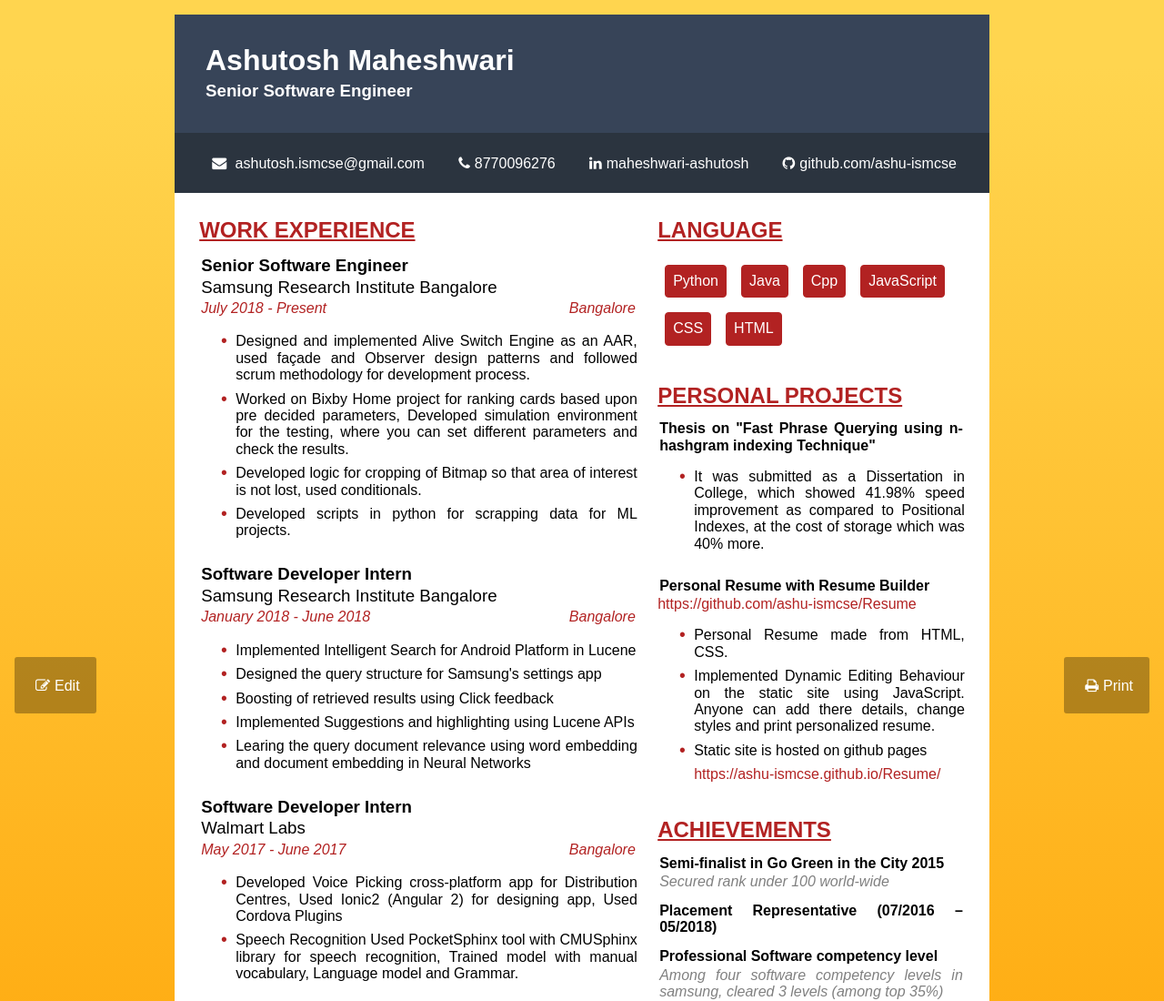
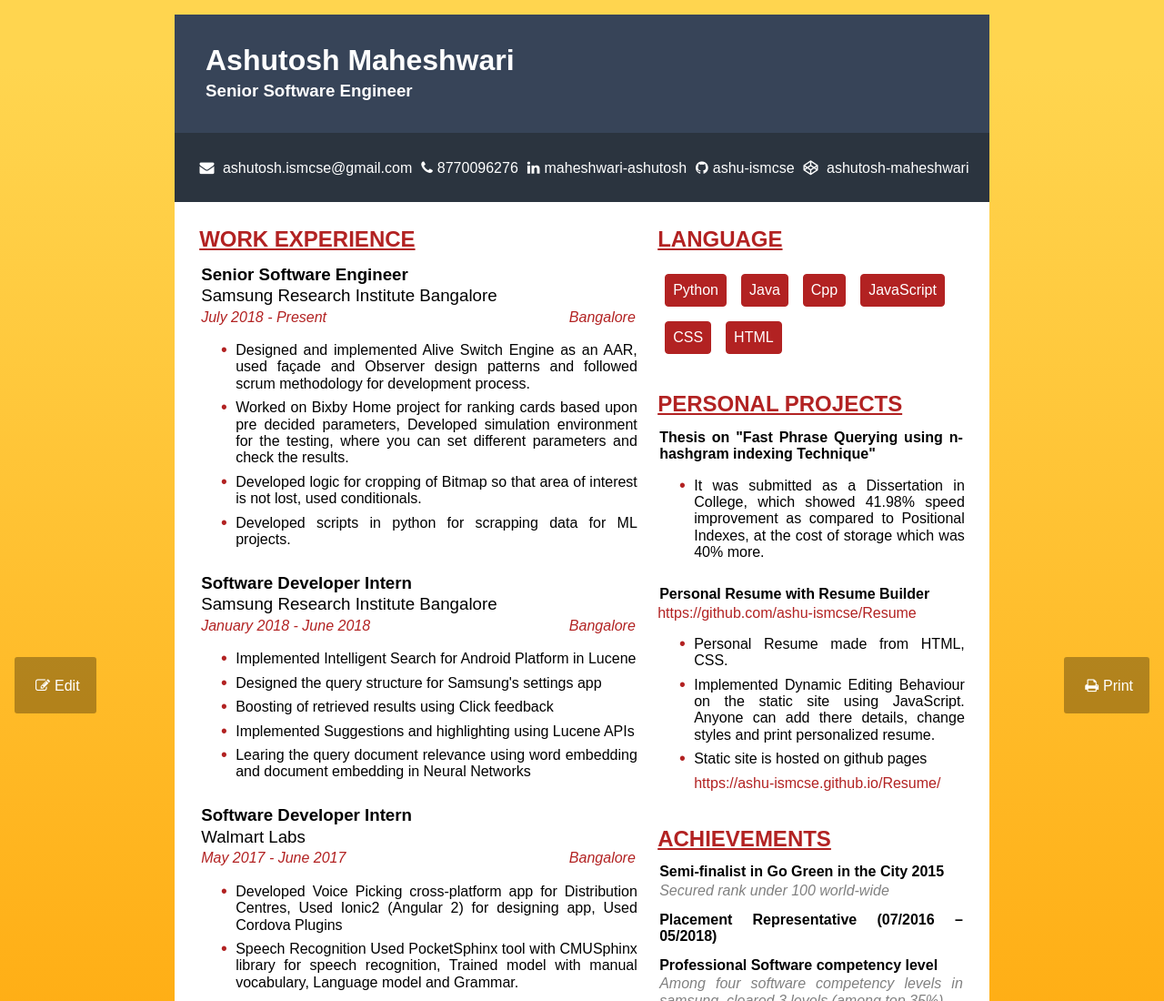
Before and after one commit to ashu-ismcse/Resume, a plain HTML site: page index.html in a window 1280 px wide. Shown: the top 1100 px of the page at 91% size. Drawn offline with Linux system fonts and the light colour scheme.

Commit message:
Add codepen profile to handles

```diff
--- a/css/style.css
+++ b/css/style.css
@@ -166,6 +166,7 @@
 
 .profile-handles-item{
 	width: fit-content;
+	margin: 0.3rem 0;
 }
 
 @media screen and (max-width: 900px) {
@@ -309,8 +310,4 @@
 	.column-item{
 		margin: 0.1em;
 	}
-
-	main a{
-		color: var(--body-special-color)
-	}
 }
--- a/index.html
+++ b/index.html
@@ -43,7 +43,13 @@
 					<a href="https://www.linkedin.com/in/maheshwari-ashutosh/" target="_blank"> <i class="fa fa-linkedin"></i>maheshwari-ashutosh</a>
 				</div>
 				<div class = "row-item profile-handles-item">
-					<a href = "https://github.com/ashu-ismcse" target="_blank"><i class="fa fa-github"></i>github.com/ashu-ismcse</a>
+					<a href = "https://github.com/ashu-ismcse" target="_blank"><i class="fa fa-github"></i>ashu-ismcse</a>
+				</div>
+				<div class = "row-item profile-handles-item">
+					<a href = "https://codepen.io/ashutosh-maheshwari/pens/public" target="_blank">
+						<i class="fa fa-codepen"></i>
+						ashutosh-maheshwari
+					</a>
 				</div>
 			</div>
 		</header>
```
